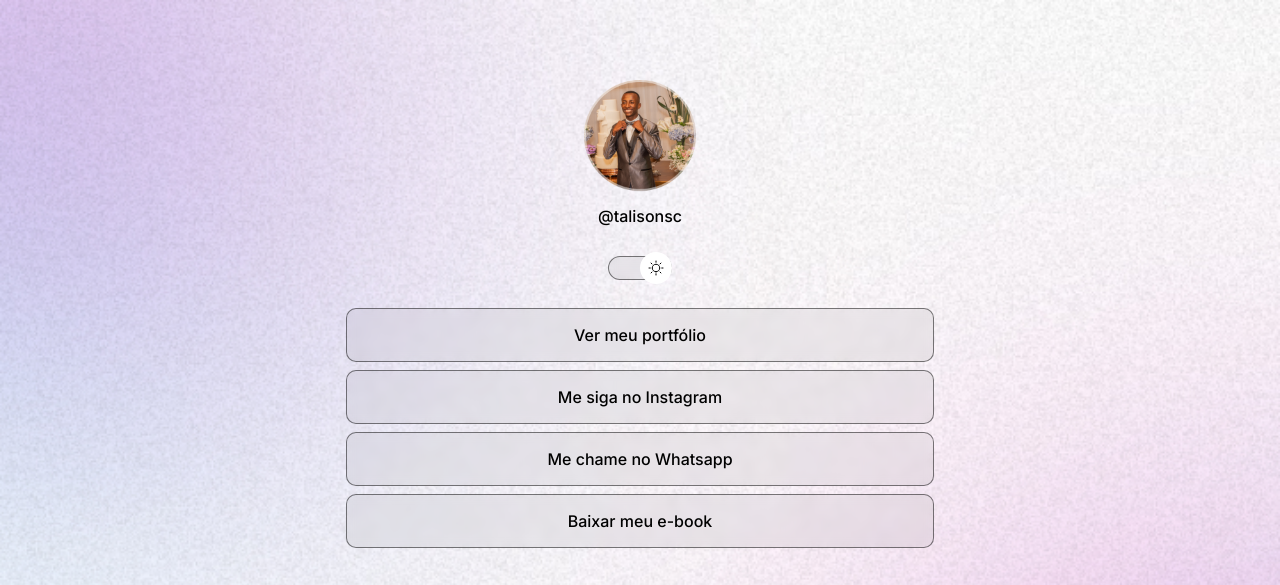
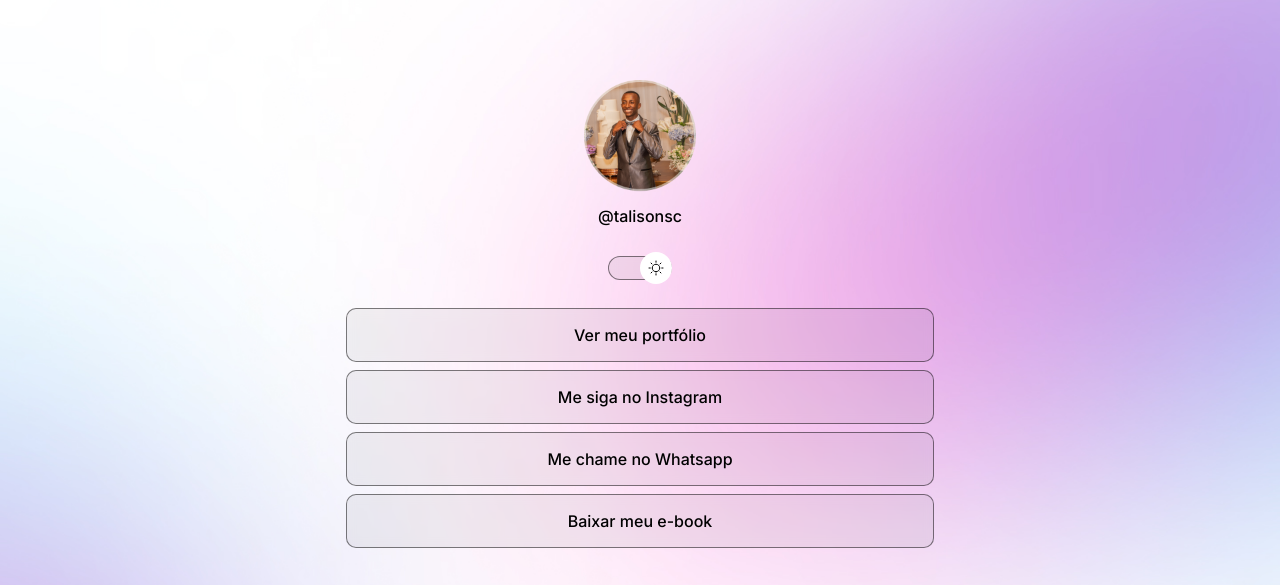
Before and after one commit to talisonsc/Projeto, a plain HTML site: page Devlinks/index.html in a window 1280 px wide. Shown: the top 585 px of the page. Drawn offline with nearby package versions, Linux system fonts and the light colour scheme.

Commit message:
changed background and project height

```diff
--- a/Devlinks/style.css
+++ b/Devlinks/style.css
@@ -33,6 +33,7 @@ body {
 
   /* background image repeat position/size */
   background: var(--bg-url) no-repeat top center/cover;
+  height: 100vh;
 }
 
 body * {
@@ -46,7 +47,6 @@ body * {
   max-width: 588px;
   margin: auto; /* se colocar duas opções, a primeira altera em cima e em baixo e a segunda nos lados */
   padding-top: 56px;
-
 }
 
 /*profile pai permite alterar o local de itens com display inline
@@ -162,5 +162,16 @@ foster {
 }
 
 #switch :hover {
-  border: 2px solid var(--border-color)
+  border: 2px solid var(--border-color);
 }
+/* media queries, regras para serem executadas
+muda a imagem de fundo ao atingir largura (width) maior que 700px*/
+@media (min-width: 700px) {
+  :root {
+    --bg-url: url(./assets/bg-desktop.jpg);
+  }
+
+  .light {
+    --bg-url: url(./assets/bg-desktop-light.jpg);
+  }
+}
```
